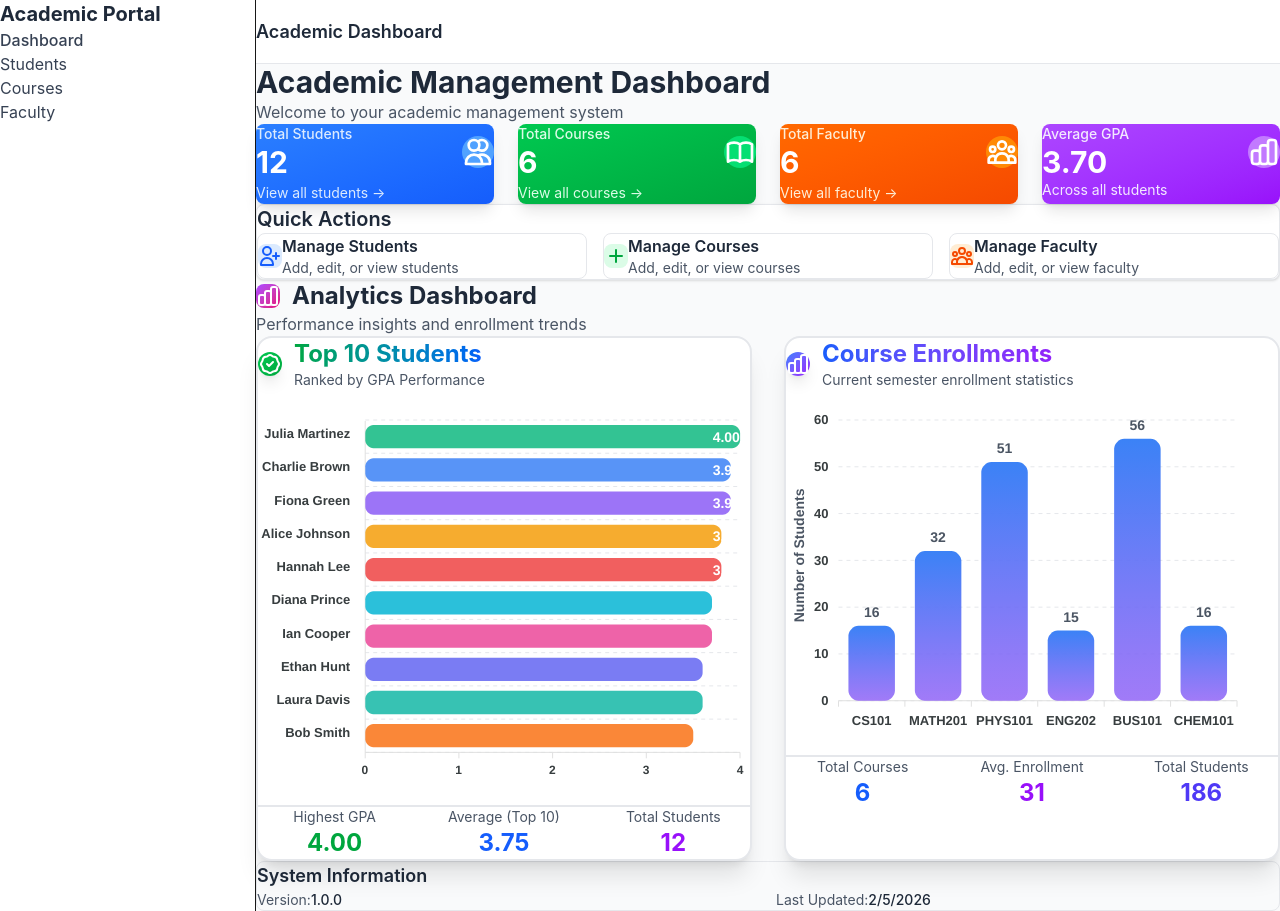
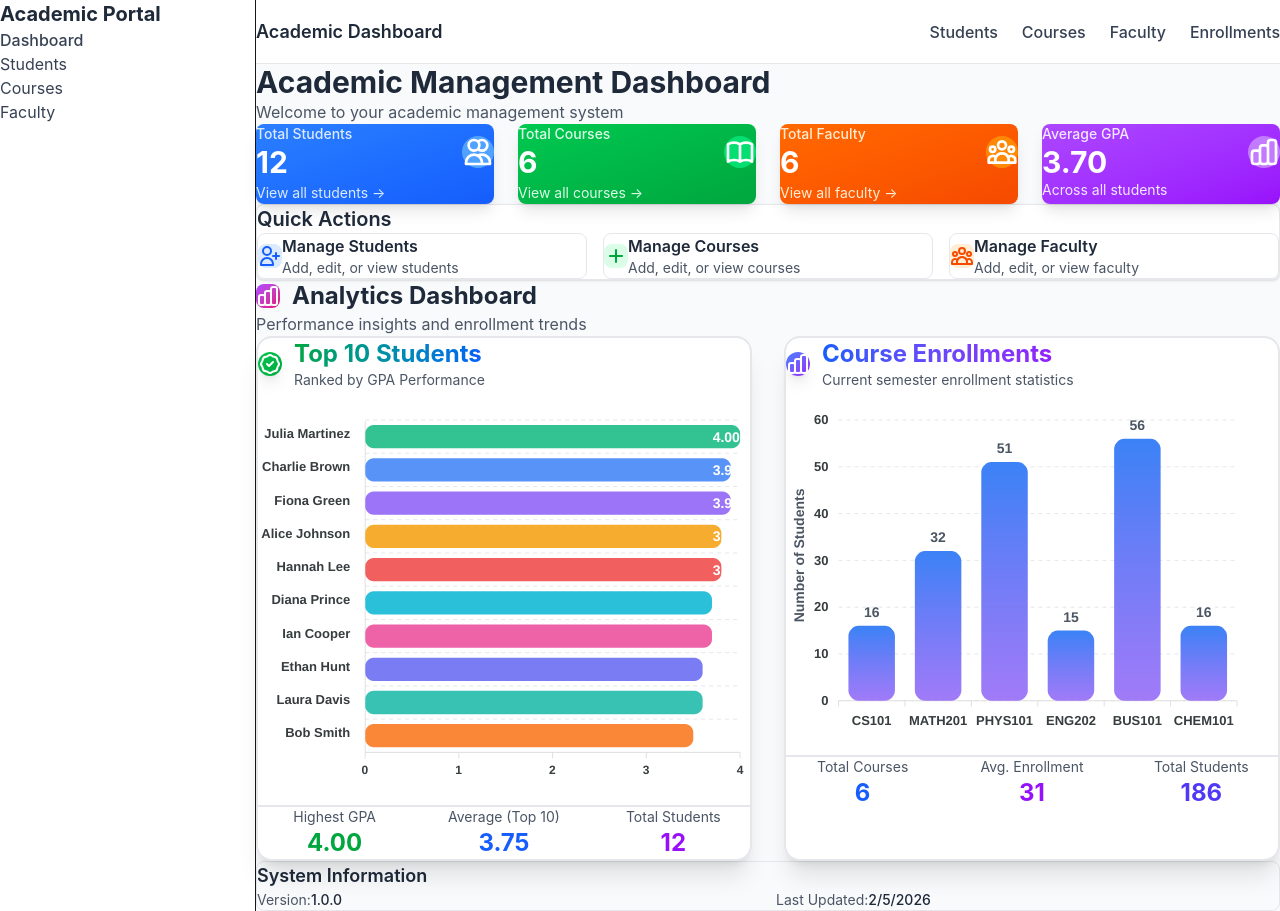
Before and after one commit to RafatAiub/Academic-Dashboard-Management-System-, a Next.js app: page / in a window 1280 px wide. Built offline with nearby package versions, Linux system fonts and the light colour scheme.

Commit message:
feat: add navigation header and update enrollments
- Add navigation links to header (Students, Courses, Faculty, Enrollments)
- Fix TypeScript issues in enrollment API endpoints
- Update task checklist with completed items
- Improve code organization in enrollment endpoints

```diff
--- a/src/components/layout/Header.tsx
+++ b/src/components/layout/Header.tsx
@@ -1,7 +1,25 @@
+import Link from "next/link";
+
 export default function Header() {
     return (
-        <header className="h-16 border-b border-gray-200 flex items-center px-6 bg-white">
-            <h2 className="text-lg font-semibold text-gray-800">Academic Dashboard</h2>
+        <header className="h-16 border-b border-gray-200 flex items-center justify-between px-6 bg-white">
+            <Link href="/" className="text-lg font-semibold text-gray-800 hover:text-blue-600 transition-colors">
+                Academic Dashboard
+            </Link>
+            <nav className="flex items-center gap-6 text-gray-700 font-medium">
+                <Link href="/students" className="hover:text-blue-600 transition-colors duration-200">
+                    Students
+                </Link>
+                <Link href="/courses" className="hover:text-blue-600 transition-colors duration-200">
+                    Courses
+                </Link>
+                <Link href="/faculty" className="hover:text-blue-600 transition-colors duration-200">
+                    Faculty
+                </Link>
+                <Link href="/enrollments" className="hover:text-blue-600 transition-colors duration-200">
+                    Enrollments
+                </Link>
+            </nav>
         </header>
     );
 }
--- a/src/pages/api/enrollments/[id].ts
+++ b/src/pages/api/enrollments/[id].ts
@@ -35,14 +35,11 @@ function getEnrollment(
     }
 
     // Enrich with student and course data
-    const student = db.students.find(s => s.id === enrollment.studentId);
-    const course = db.courses.find(c => c.id === enrollment.courseId);
-
     const enriched: EnrollmentWithDetails = {
         ...enrollment,
-        studentName: student?.name,
-        courseName: course?.name,
-        courseCode: course?.code
+        studentName: db.students.find(s => s.id === enrollment.studentId)?.name,
+        courseName: db.courses.find(c => c.id === enrollment.courseId)?.name,
+        courseCode: db.courses.find(c => c.id === enrollment.courseId)?.code
     };
 
     return res.status(200).json(enriched);
--- a/src/pages/api/enrollments/index.ts
+++ b/src/pages/api/enrollments/index.ts
@@ -46,17 +46,12 @@ function listEnrollments(
     const paginatedData = filtered.slice(start, end);
 
     // Populate student and course names
-    const enriched: EnrollmentWithDetails[] = paginatedData.map(enrollment => {
-        const student = db.students.find(s => s.id === enrollment.studentId);
-        const course = db.courses.find(c => c.id === enrollment.courseId);
-
-        return {
-            ...enrollment,
-            studentName: student?.name,
-            courseName: course?.name,
-            courseCode: course?.code
-        };
-    });
+    const enriched: EnrollmentWithDetails[] = paginatedData.map(enrollment => ({
+        ...enrollment,
+        studentName: db.students.find(s => s.id === enrollment.studentId)?.name,
+        courseName: db.courses.find(c => c.id === enrollment.courseId)?.name,
+        courseCode: db.courses.find(c => c.id === enrollment.courseId)?.code
+    }));
 
     return res.status(200).json({
         data: enriched,
```
